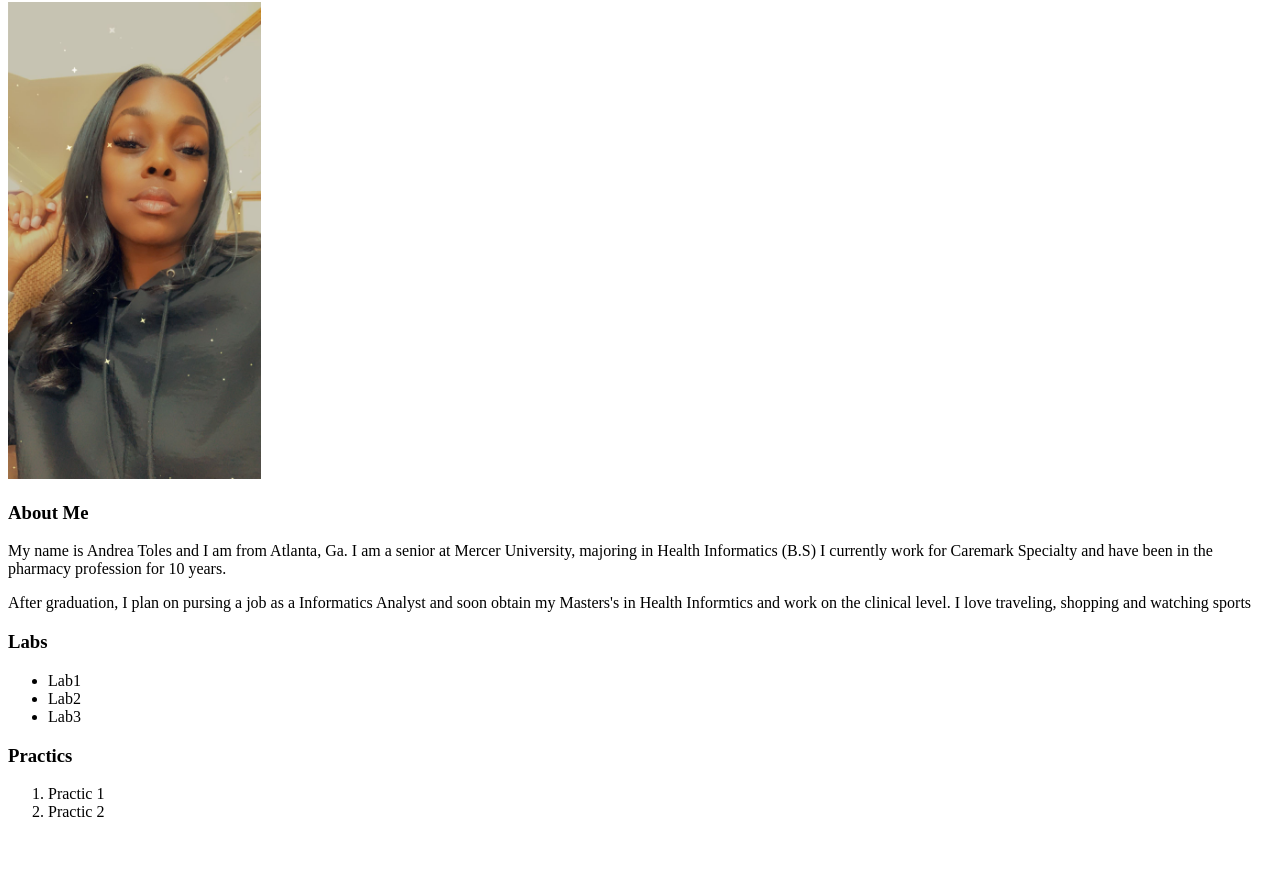
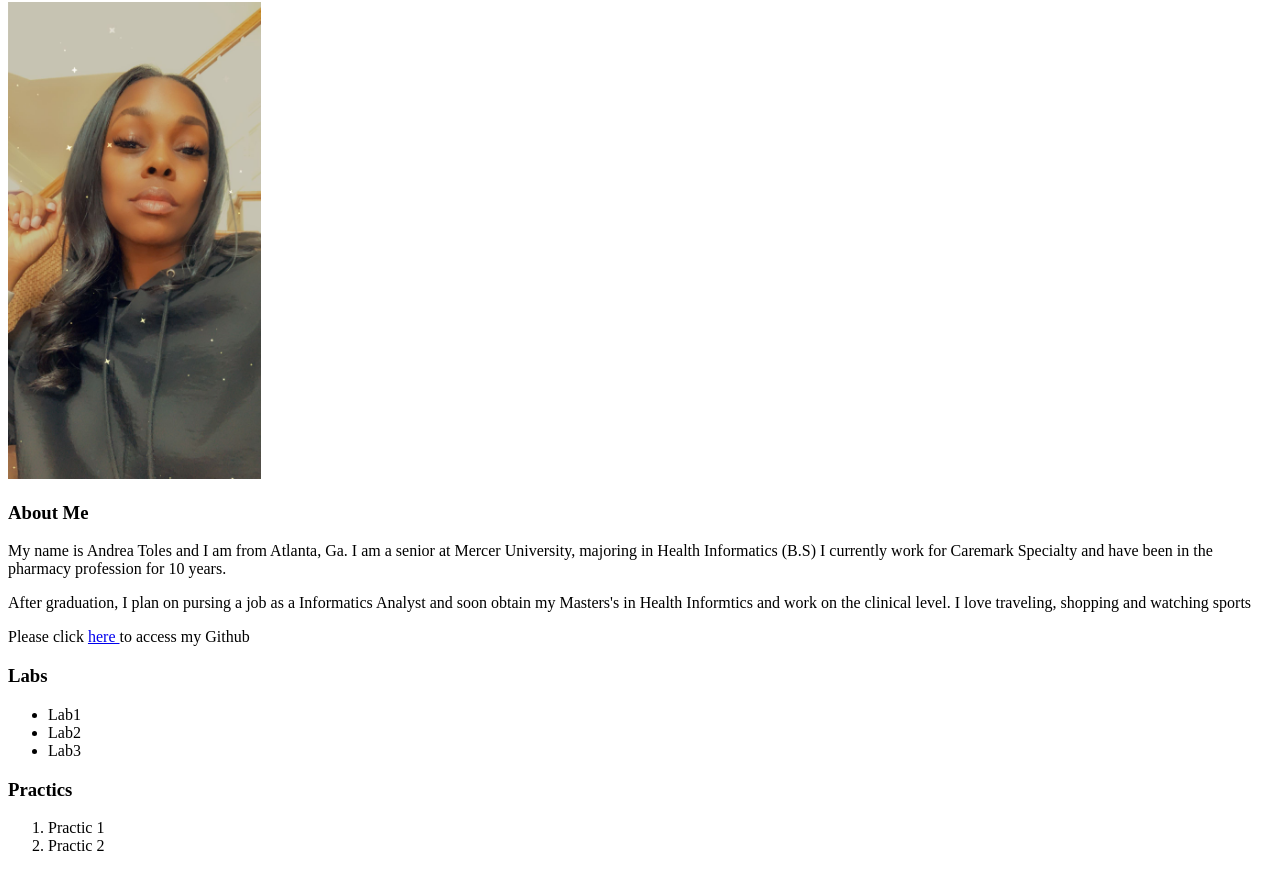
Before and after one commit to andreaatl823/INFM212-Folder, a plain HTML site: page index.html in a window 1280 px wide. Shown: the part 78-949 px from the top of the page. Before the commit the page ends 915 px from the top, so only its background shows below. Drawn offline with Linux system fonts and the light colour scheme.

Commit message:
update github link

```diff
--- a/index.html
+++ b/index.html
@@ -11,6 +11,11 @@
   <h3>About Me</h3>
     <p> My name is Andrea Toles and I am from Atlanta, Ga. I am a senior at Mercer University, majoring in Health Informatics (B.S) I currently work for Caremark Specialty and have been in the pharmacy profession for 10 years.
     <p>After graduation, I plan on pursing a job as a Informatics Analyst and soon obtain my Masters's in Health Informtics and work on the clinical level. I love traveling, shopping and watching sports</p>
+
+
+  Please click  <a href="https://andreaatl823.github.io/INFM212-Folder/" target="_blank"> here <a/> to access my Github
+
+
     <h3>Labs</h3>
     <ul>
       <li>Lab1</li>
```
